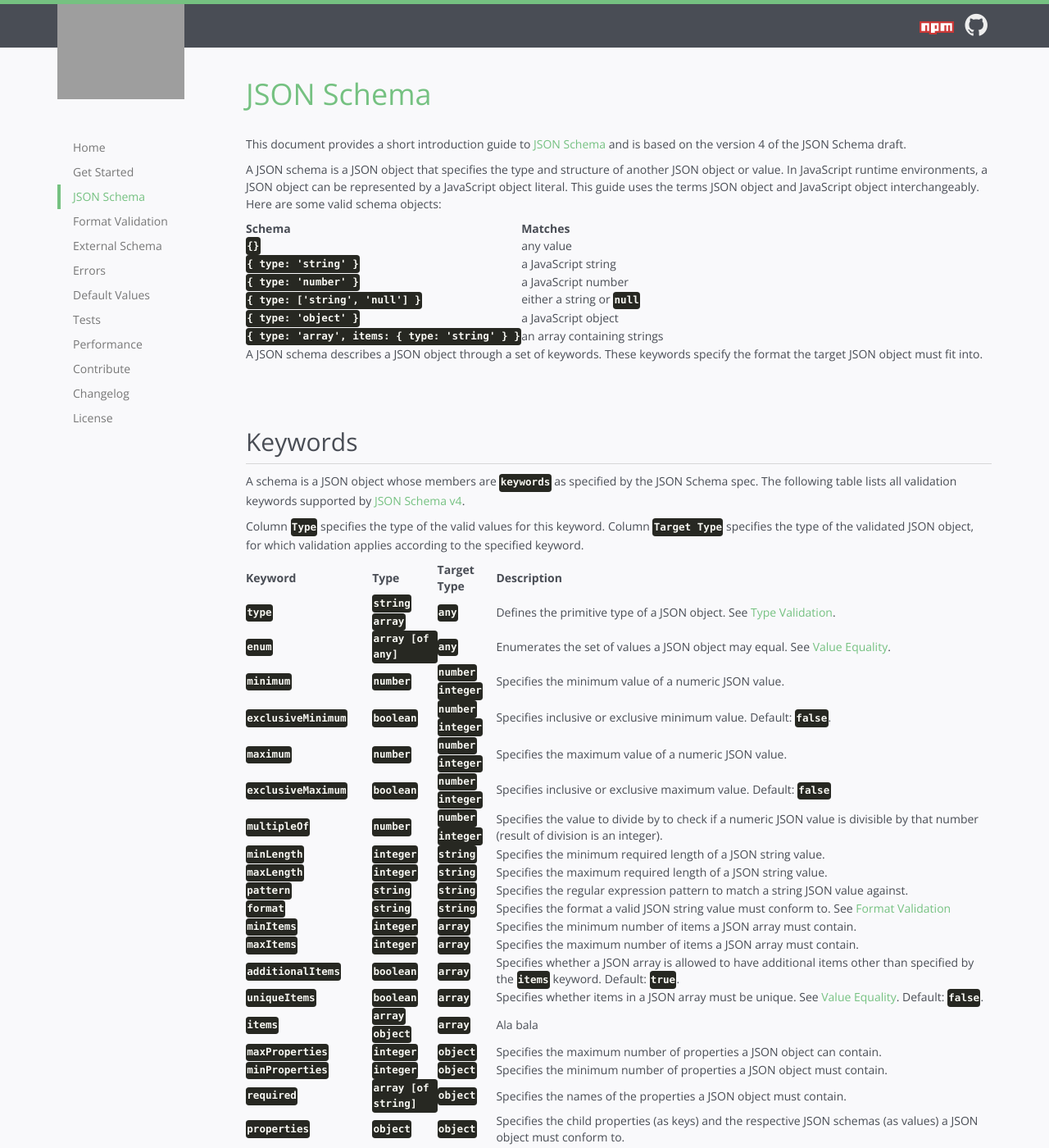
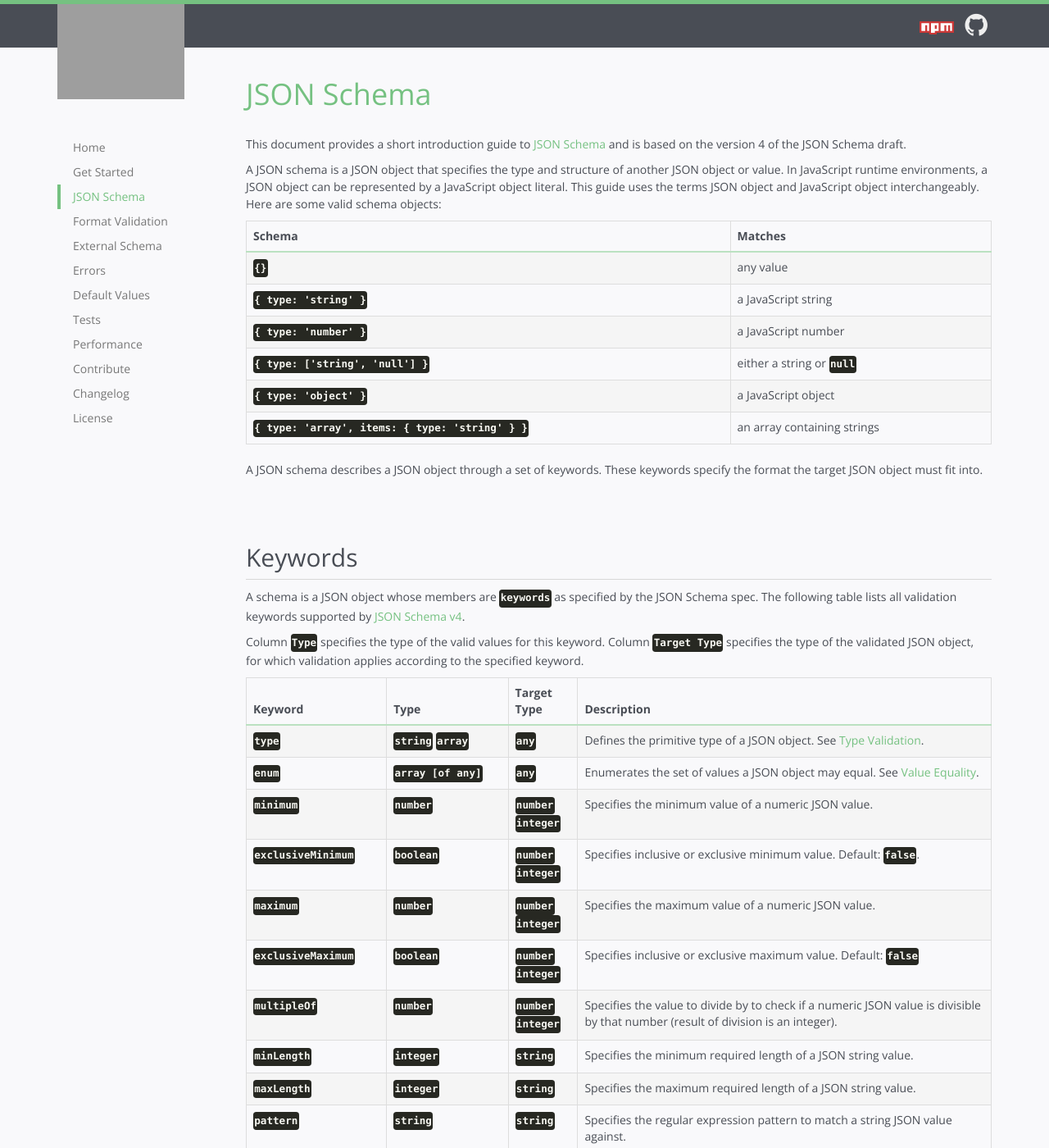
Before and after one commit to bugventure/jsen, a Jekyll site: the page built from _docs/json-schema.md, in a window 1280 px wide and 1400 px high. Shown: the whole window at 82% size. Built offline with Jekyll 4.4.1, drawn with Linux system fonts in a browser that asks for light colours; some of the changed text lies outside the part shown.

````diff
--- a/_config.yml
+++ b/_config.yml
@@ -8,6 +8,9 @@ description: >
 safe: true
 repo_url: https://github.com/bugventure/jsen
 url: 'http://bugventure.github.io/jsen'
+markdown: kramdown
+kramdown:
+  parse_block_html: true
 defaults:
   -
     scope:
--- a/_docs/json-schema.md
+++ b/_docs/json-schema.md
@@ -8,6 +8,7 @@ This document provides a short introduction guide to [JSON Schema](http://json-s
 
 A JSON schema is a JSON object that specifies the type and structure of another JSON object or value. In JavaScript runtime environments, a JSON object can be represented by a JavaScript object literal. This guide uses the terms JSON object and JavaScript object interchangeably. Here are some valid schema objects:
 
+<div class="table-responsive">
 Schema | Matches
 ------ | -------
 `{}` | any value
@@ -16,6 +17,8 @@ Schema | Matches
 `{ type: ['string', 'null'] }` | either a string or `null`
 `{ type: 'object' }` | a JavaScript object
 `{ type: 'array', items: { type: 'string' } }` | an array containing strings
+{: .table .table-striped .table-bordered }
+</div>
 
 A JSON schema describes a JSON object through a set of keywords. These keywords specify the format the target JSON object must fit into.
 
@@ -26,6 +29,7 @@ A schema is a JSON object whose members are `keywords` as specified by the JSON
 Column `Type` specifies the type of the valid values for this keyword.
 Column `Target Type` specifies the type of the validated JSON object, for which validation applies according to the specified keyword.
 
+<div class="table-responsive">
 Keyword | Type | Target Type | Description
 ------- | ---- | ----------- | -----------
 `type` | `string` `array` | `any` | Defines the primitive type of a JSON object. See [Type Validation](#type-validation).
@@ -56,7 +60,8 @@ Keyword | Type | Target Type | Description
 `oneOf` | `array [of object]` | `any` | JSON value must conform to at most one of the specified schemas. See [Multi Schema Validation & Negation](#multi-schema-validation--negation).
 `not` | `object` | `any` | JSON value must not conform the specified schema. See [Multi Schema Validation & Negation](#multi-schema-validation--negation).
 `$ref` | `string` | `any` | Specifies a reference to a JSON schema a JSON value must conform to. See [Schema Reference Using `$ref`](#schema-reference-using-ref).
-
+{: .table .table-striped .table-bordered }
+</div>
 
 ## Type Validation
 
@@ -148,35 +153,35 @@ Alternatively `additionalProperties` can be an object defining a schema, where e
 
 You can additionally specify `dependencies` in an object schema. There are two types of dependencies:
 
-1. property dependency
+Type 1: property dependency
 
-    ```javascript
-    {
-        type: 'object',             // if `price` is defined, then
-        dependencies: {             // these two must also be defined
-            price: ['unitsInStock', 'quantityPerUnit']
-        }
+```javascript
+{
+    type: 'object',             // if `price` is defined, then
+    dependencies: {             // these two must also be defined
+        price: ['unitsInStock', 'quantityPerUnit']
     }
-    ```
+}
+```
 
-2. schema dependency
+Type 2: schema dependency
 
-    ``` javascript
-    {
-        type: 'object',
-        dependencies: {                     // if `price` is defined,
-            price: {                        // then the object must also
-                type: 'object',             // match the specified schema
-                properties: {
-                    unitsInStock: {
-                        type: 'integer',
-                        minimum: 0
-                    }
+``` javascript
+{
+    type: 'object',
+    dependencies: {                     // if `price` is defined,
+        price: {                        // then the object must also
+            type: 'object',             // match the specified schema
+            properties: {
+                unitsInStock: {
+                    type: 'integer',
+                    minimum: 0
                 }
             }
         }
     }
-    ```
+}
+```
 
 ### `array`
 
--- a/assets/css/styles.css
+++ b/assets/css/styles.css
@@ -798,6 +798,9 @@ select {
   margin-top: 30px;
   margin-bottom: 30px;
 }
+.doc-content .table td > code {
+  white-space: nowrap;
+}
 /* Color Schemes */
 .body-green .header {
   border-color: #75c181;
````
